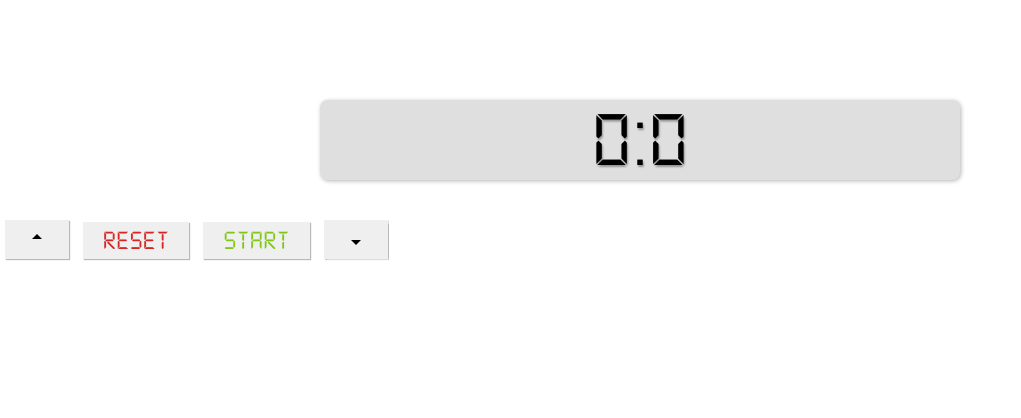
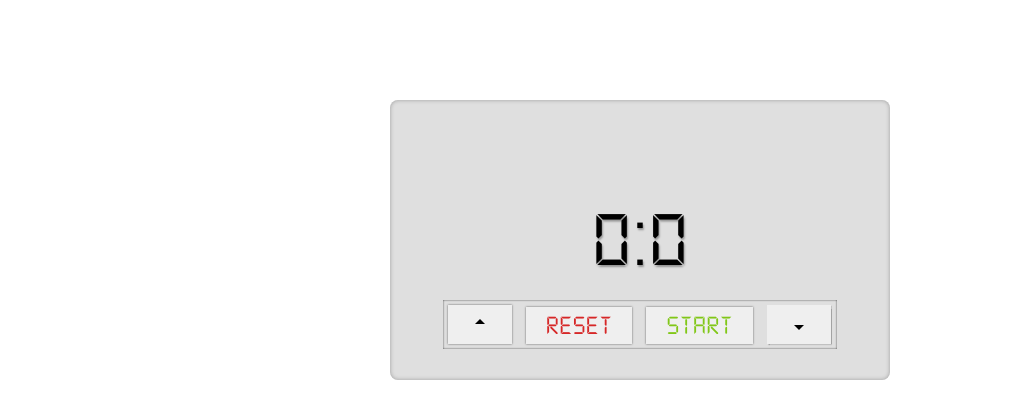
Before and after one commit to MateusRsz/Portifolio, a plain HTML site: page Pomodoro/indexOb.html in a window 1280 px wide. Shown: the whole page, without its empty margins (0-1021 px from the left). Drawn offline with nearby package versions, Linux system fonts and the light colour scheme.

Commit message:
pomodoro conlcuido

```diff
--- a/Pomodoro/index2.js
+++ b/Pomodoro/index2.js
@@ -34,6 +34,7 @@ class pomodoro {
 
         }, 1000)
 
+
     }
     static reset() {
         clearInterval(this.propriedade)
@@ -63,6 +64,6 @@ document.querySelector('#start').addEventListener('click', () => {
     } else { pomodoro.start() }
 })
 
-document.querySelector('#Reset').addEventListener('click', () => {
+document.querySelector('#reset').addEventListener('click', () => {
     pomodoro.reset()
 })
--- a/Pomodoro/indexOb.html
+++ b/Pomodoro/indexOb.html
@@ -6,21 +6,22 @@
     <meta name="viewport" content="width=device-width, initial-scale=1.0">
     <title>Pomodoro</title>
     <link rel="stylesheet" href="mobile.css">
+    <link rel="stylesheet" href="pc.css">
     <link rel="stylesheet" href="https://fonts.googleapis.com/css2?family=Material+Symbols+Outlined:opsz,wght,FILL,GRAD@24,300,0,0&icon_names=arrow_drop_up" />
 </head>
 
 <body>
+    <div class="all">
     <section id="display"></section>
-
     <section id="btns">
         <button id="more_time" class="btn_rs">
             <span class="material-symbols-outlined">arrow_drop_up</span>
             </button>
-        <button id="Reset" class="btn_rs" style="color: rgb(214, 39, 39);">Reset</button>
+        <button id="reset" class="btn_rs" style="color: rgb(214, 39, 39);">Reset</button>
         <button id="start" class="btn_rs" style="color: rgb(129, 199, 24);">Start</button>
         <button id="less_time" class="btn_rs"><span class="material-symbols-outlined">arrow_drop_up</span></button>
     </section>
-
+    </div>
     <script type="module" src="index2.js"></script>
 </body>
 
--- a/Pomodoro/mobile.css
+++ b/Pomodoro/mobile.css
@@ -14,19 +14,29 @@ body {
     width: 100vw;
     height: 100vh;
 }
-
+.all{
+    width: 100vw;
+    height: 100vh;
+}
 #display{
-    width: 50vw;
+    position: absolute;
+    top: 100px;
+    left: 50%;
+    transform: translateX(-50%);
+    width: 300px;
     text-align: center;
     background-color: rgb(223, 223, 223);
-    margin: auto;transform: translateY(100px);
     font-size: 5em;
     border-radius: 8px;
     box-shadow: 1px 1px 4px rgba(0, 0, 0, 0.295);
     text-shadow: 1px 2px 2px rgba(0, 0, 0, 0.336);
 }
  #btns {
-    transform: translateY(135px);
+    position: absolute;
+      top: 200px;
+    left: 50%;
+    width: 400px;
+    transform: translateX(-50%);
  }
 .btn_rs{
     border: none;
--- /dev/null
+++ b/Pomodoro/pc.css
@@ -0,0 +1,64 @@
+@charset "UTF-8";
+@font-face {
+    font-family: 'Analogic';
+    src: url('fontes/DS-DIGI.TTF');
+}
+
+@media (min-width: 550px){
+
+    * {
+        margin: 0px;
+        padding: 0px;
+        font-family: "Analogic";
+    }
+
+    body {
+        width: 100vw;
+        height: 100vh;
+    }
+    .all{
+        width: 100vw;
+        height: 100vh;
+    }
+    #display{
+        position: absolute;
+        top: 100px;
+        left: 50%;
+        transform: translateX(-50%);
+        padding: 100px 100px 100px 100px;
+        text-align: center;
+        background-color: rgb(223, 223, 223);
+        font-size: 5em;
+        border-radius: 8px;
+        box-shadow: inset 0px 0px 4px rgba(0, 0, 0, 0.295);
+        text-shadow: 1px 2px 2px rgba(0, 0, 0, 0.336);
+    }
+     #btns {
+        position: absolute;
+        top: 300px;
+        left: 50%;
+        width: 394px;
+        transform: translateX(-50%);
+        box-shadow: inset 0px 0px 2px rgba(0, 0, 0, 0.781);
+     }
+    .btn_rs{
+        border: none;
+        padding: 5px 20px 5px 20px;
+        box-shadow: 0px 0px 2px rgba(0, 0, 0, 0.575);
+        margin: 5px;
+        font-size: 1.7em;
+    }
+
+    .btn_rs:hover{
+        background-color: rgb(158, 158, 158);
+    }
+    .btn_rs:active{
+        background-color: rgb(202, 198, 198);
+    }
+    #less_time{
+        transform: rotate(180deg);
+        box-shadow: -1px -1px 1px rgba(0, 0, 0, 0.274);
+    }
+
+
+}
```
